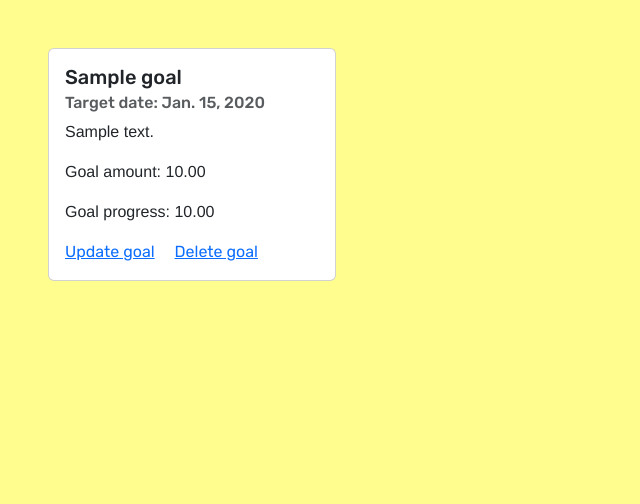
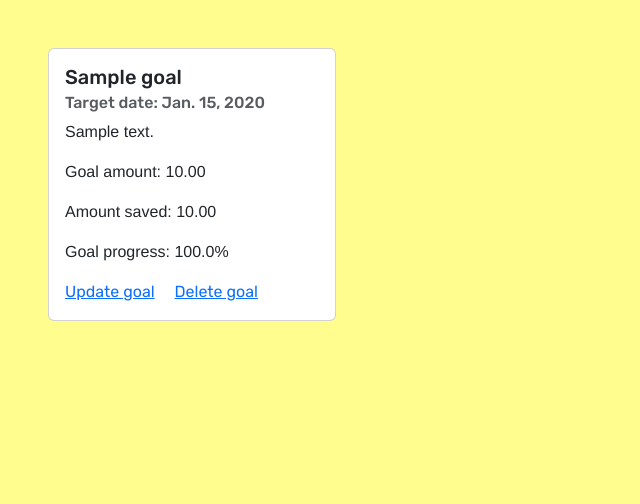
Before and after one commit to triin1/expAnd, a Django app: page /goals/ in a window 1280 px wide. Shown: the part 88-592 px from the top of the page, without its empty margins (0-640 px from the left). Run offline with Django 5.2, Linux system fonts and the light colour scheme; a user stored in the database is signed in; tables that the repository leaves empty hold one stand-in row (values such as "Sample post").

```diff
--- a/main_app/templates/goals/index.html
+++ b/main_app/templates/goals/index.html
@@ -2,18 +2,21 @@
 
 {% block content %}
 
-{% for goal in goals %}
+{% for goal, to_go in goals %}
+
     <div class="card" style="width: 18rem;">
         <div class="card-body">
             <h5 class="card-title">{{ goal.name }}</h5>
             <h6 class="card-subtitle mb-2 text-muted">Target date: {{ goal.goal_date }}</h6>
             <p class="card-text">{{ goal.description }}</p>
             <p>Goal amount: {{ goal.goal_amount }}</p>
-            <p>Goal progress: {{ goal.amount_saved }}</p>
+            <p>Amount saved: {{ goal.amount_saved }}</p>
+            <p>Goal progress: {{ to_go }}%</p>
             <a href="{% url 'update_goal' goal.id %}" class="card-link">Update goal</a>
             <a href="{% url 'delete_goal' goal.id %}" class="card-link">Delete goal</a>
         </div>
     </div>
+
 {% endfor %}
 
 {% endblock %}
--- a/main_app/utils.py
+++ b/main_app/utils.py
@@ -22,7 +22,6 @@ def get_plot_comparison(x1, y1, x2, y2, x3, y3):
     plt.plot(x1, y1, c='#F0FF42', label='Expenses')
     plt.plot(x2, y2, c='#82CD47', label='Income')
     plt.plot(x3, y3, c='#54B435', label='Budget')
-    plt.xlabel('Month')
     plt.ylabel('A$')
     plt.legend(loc="center left", bbox_to_anchor=(1, 0.5), fontsize = 6)
     plt.tight_layout()
@@ -54,7 +53,7 @@ def get_bar_average(x,y):
 
 def get_bar_daily(x1, y1):
     plt.switch_backend('AGG')
-    plt.figure(figsize=(7,3))
+    plt.figure(figsize=(10,3))
     plt.title('Daily spend')
     plt.bar(x1, y1, color='#03C03C')
     plt.xlabel('Day')
@@ -92,7 +91,7 @@ def get_bar_homeyear(x1, y1, x2, y2, x3, y3):
 
 def get_pie_current_expenses(x,y):
     plt.switch_backend('AGG')
-    plt.figure(figsize=(3,3))
+    plt.figure(figsize=(5,3))
     plt.title('Current month spend by category')
     plt.pie(x, labels=y, textprops={'fontsize': 7}, colors=['#F0FF42', '#82CD47', '#54B435', '#379237', '#ffdfba', '#ffb3ba', '#bae1ff'], autopct="%.0f%%", pctdistance=0.8)
     plt.tight_layout()
--- a/main_app/views.py
+++ b/main_app/views.py
@@ -4,6 +4,7 @@ from django.db.models import Sum, F, Avg
 from django.db.models.functions import TruncMonth, TruncYear
 from django.utils import timezone
 from datetime import datetime, timedelta
+from dateutil.relativedelta import relativedelta
 from django.contrib.auth import login
 from django.contrib.auth.forms import UserCreationForm
 from django.contrib.auth.decorators import login_required
@@ -208,12 +209,12 @@ def summary_index(request):
     y = expenses_by_month
     chart_bar_total_expenses = get_bar_total(x, y)
 
-    # Defining the first day and the last day of the current month:
+    # Define the first day and the last day of the current month:
     first_day = datetime.now().replace(day=1, hour=0, minute=0, second=0, microsecond=0)
     first_day_next_month = datetime.now().replace(day=1, hour=0, minute=0, second=0, microsecond=0) + timedelta(days=32)
     first_day_next_month = first_day_next_month.replace(day=1)
     last_day = first_day_next_month - timedelta(days=1)
-    # Calculating current month's expenses by category and converting necessary data out of that calculation into lists to use for pie chart:
+    # Calculate current month's expenses by category and convert necessary data out of that calculation into lists to use for pie chart:
     current_expenses = expenses.annotate(month=TruncMonth('expense_date'), category_name=F('category__name')).values('month', 'category_name').annotate(current_expenses=Sum('expense_amount')).filter(expense_date__gte=first_day, expense_date__lte=last_day)
     category_names = [item['category_name'] for item in current_expenses]
     totals = [float(item['current_expenses']) for item in current_expenses]
@@ -222,24 +223,54 @@ def summary_index(request):
     y = category_names
     chart_pie_current_expenses = get_pie_current_expenses(x, y)
 
-    # Calculating budget and income data for the line chart on total expenses versus income and budget per month:
-    monthly_income = income.annotate(month=TruncMonth('income_date'), year=TruncYear('income_date')).values('month', 'year').order_by('month').annotate(monthly_income=Sum('income_amount'))
-    monthly_budget = budget.annotate(month=TruncMonth('budget_date'), year=TruncYear('budget_date')).values('month', 'year').order_by('month').annotate(monthly_budget=Sum('budget_amount'))
-    # Creating lists out of necessary data for plotting on the chart:
+    # Calculate budget and income data for the line chart on total expenses versus income and budget per month:
+    monthly_income = income.annotate(month=TruncMonth('income_date')).values('month').order_by('month').annotate(monthly_income=Sum('income_amount'))
+    monthly_budget = budget.annotate(month=TruncMonth('budget_date')).values('month').order_by('month').annotate(monthly_budget=Sum('budget_amount'))
+    # Create lists out of necessary data (expense data has already been prepared above):
     monthly_incomes = [float(item['monthly_income']) for item in monthly_income]
     monthly_budgets = [float(item['monthly_budget']) for item in monthly_budget]
     months_income = [item['month'] for item in monthly_income]
     months_budget = [item['month'] for item in monthly_budget]
-    # Converting dates (month and year) into strings:
-    month_year_income = [date.strftime('%b-%y') for date in months_income]
-    month_year_budget = [date.strftime('%b-%y') for date in months_budget]
-    # # Creating the line chart on total expenses versus income and budget per month:
-    x1 = month_year
-    x2 = month_year_income
-    x3 = month_year_budget
-    y1 = expenses_by_month
-    y2 = monthly_incomes
-    y3 = monthly_budgets
+    # Make dictionaries out of the data to get key value pairs where the date/month is the key and monthly amount it the value:
+    month_expense_dictionary = {months[i]: expenses_by_month[i] for i in range(len(months))}
+    month_budget_dictionary = {months_budget[i]: monthly_budgets[i] for i in range(len(months_budget))}
+    month_income_dictionary = {months_income[i]: monthly_incomes[i] for i in range(len(months_income))}
+    # Merge all dictionaries. N.B. it does not include full list of all values, it is compiled to get the full range of dates/months only
+    merged_dictionary = {**month_budget_dictionary, **month_income_dictionary, **month_expense_dictionary}
+    # Based on the merged dictionaries, define the earliest and latest months that have any entries in any of the three datasets:
+    start_month = min(merged_dictionary.keys())
+    end_month = max(merged_dictionary.keys())
+    # Create a range based on the earliest and latest months that have data:
+    month_range = [start_month + relativedelta(months=x) for x in range((end_month.year - start_month.year) * 12 + end_month.month - start_month.month + 1)]
+    # Fill in any data gaps in all three datasets by inserting zero values for the months that don't have any data:
+    for month in month_range:
+        if month not in month_budget_dictionary:
+            month_budget_dictionary[month] = 0
+        if month not in month_income_dictionary:
+            month_income_dictionary[month] = 0
+        if month not in month_expense_dictionary:
+            month_expense_dictionary[month] = 0
+    # Sort all three datasets based on dates/months:
+    sorted_month_expenses = {key: month_expense_dictionary[key] for key in sorted(month_expense_dictionary)}
+    sorted_month_income = {key: month_income_dictionary[key] for key in sorted(month_income_dictionary)}
+    sorted_month_budget = {key: month_budget_dictionary[key] for key in sorted(month_budget_dictionary)}
+    # Break the dictionaries into lists that can be charted. N.B keys maintain the original dictionary order when put into a list; however, the values don't, so different methods have to be used for the keys and values when preparing lists. Turn months into strings for chart presentation:
+    sorted_expenses_months_only = list(sorted_month_expenses.keys())
+    months_chart_expenses = [date.strftime('%b-%y') for date in sorted_expenses_months_only]
+    sorted_income_months_only = list(sorted_month_income.keys())
+    months_chart_income = [date.strftime('%b-%y') for date in sorted_income_months_only]
+    sorted_budget_months_only = list(sorted_month_budget.keys())
+    months_chart_budget = [date.strftime('%b-%y') for date in sorted_budget_months_only]
+    monthly_expenses_chart = [month_expense_dictionary[key] for key in sorted_expenses_months_only]
+    monthly_income_chart = [month_income_dictionary[key] for key in sorted_income_months_only]
+    monthly_budget_chart = [month_budget_dictionary[key] for key in sorted_budget_months_only]
+    # Create the line chart for total expenses versus income and budget per month:
+    x1 = months_chart_expenses
+    x2 = months_chart_income
+    x3 = months_chart_budget
+    y1 = monthly_expenses_chart
+    y2 = monthly_income_chart
+    y3 = monthly_budget_chart
     chart_plot_comparison = get_plot_comparison(x1, y1, x2, y2, x3, y3)
 
     # Monthly average spend - calculating and making data lists for the bar chart:
@@ -403,8 +434,14 @@ def new_goal(request):
 def goal_index(request):
     goals = Goal.objects.filter(user=request.user)
 
+    # Calculate goal progress to date:
+    goal_total = goals.values('amount_saved', 'goal_amount')
+    goal_amount_list = [float(item['goal_amount']) for item in goal_total]
+    goal_progress_list = [float(item['amount_saved']) for item in goal_total]
+    goal_progress_calculation = [(i / j)*100 for i, j in zip(goal_progress_list, goal_amount_list)]
+
     return render(request, 'goals/index.html', {
-        'goals': goals,
+        'goals': zip(goals, goal_progress_calculation),
     })
 
 
@@ -417,12 +454,3 @@ class GoalUpdate(LoginRequiredMixin, UpdateView):
 class GoalDelete(LoginRequiredMixin, DeleteView):
     model = Goal
     success_url = '/goals/'
-
-    #     # Calculating current month's expenses by category and converting necessary data out of that calculation into lists to use for pie chart:
-    # current_expenses = expenses.annotate(month=TruncMonth('expense_date'), category_name=F('category__name')).values('month', 'category_name').annotate(current_expenses=Sum('expense_amount')).filter(expense_date__gte=first_day, expense_date__lte=last_day)
-    # category_names = [item['category_name'] for item in current_expenses]
-    # totals = [float(item['current_expenses']) for item in current_expenses]
-    # # Creating the total expenses by category per current month pie chart:
-    # x = totals
-    # y = category_names
-    # chart_pie_current_expenses = get_pie_current_expenses(x, y)
```
